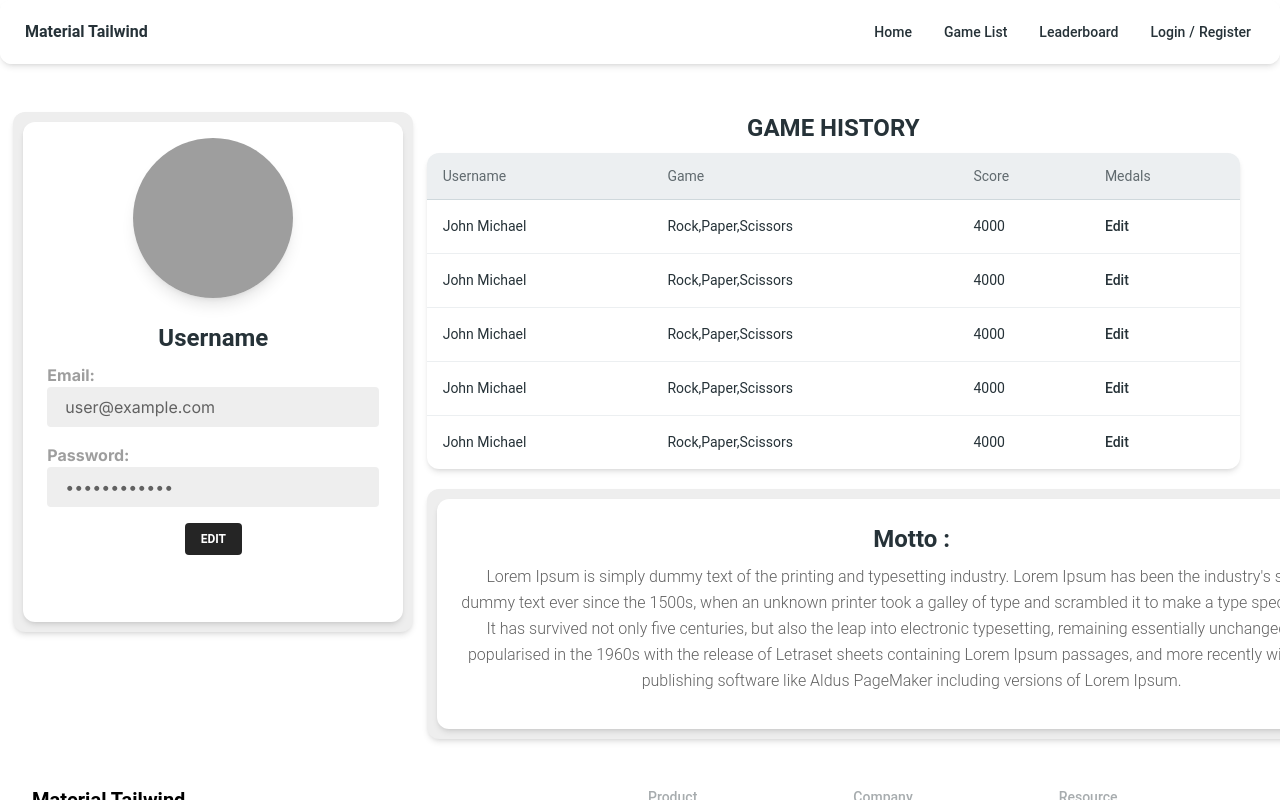
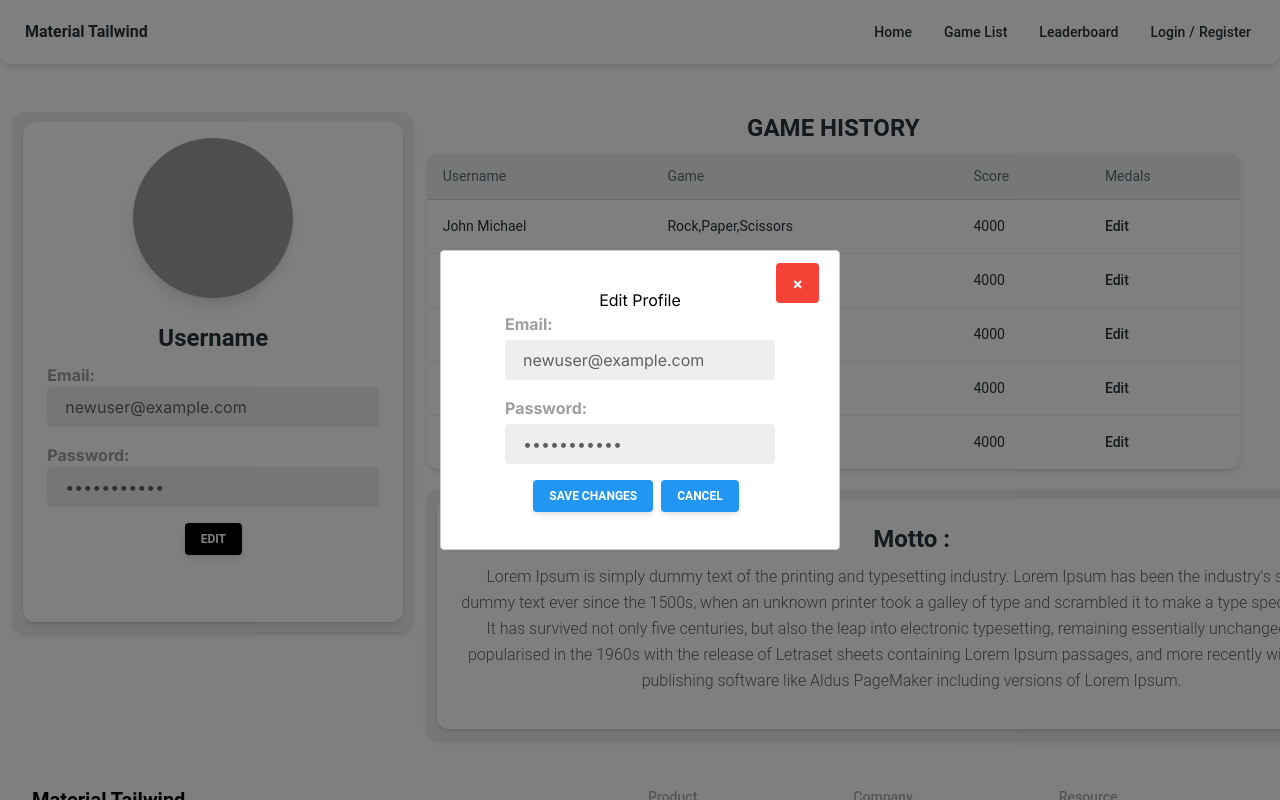
Before and after one commit to FSW33-Team2/Challenge-10-Frontend, a Next.js app: page /profile in a window 1280 px wide. Both pictures are taken after a click on the button "EDIT". Shown: the top 800 px of the page. Built offline with nearby package versions, Linux system fonts and the light colour scheme; grey boxes are pictures that could not be loaded.

Commit message:
tambahan edit page

```diff
--- a/package.json
+++ b/package.json
@@ -26,6 +26,7 @@
     "postcss": "^8.4.28",
     "react": "18.2.0",
     "react-dom": "18.2.0",
+    "react-modal": "^3.16.1",
     "react-redux": "^8.1.2",
     "react-router-dom": "^6.15.0",
     "tailwindcss": "3.3.3"
--- a/src/components/Profile/Profile.jsx
+++ b/src/components/Profile/Profile.jsx
@@ -8,11 +8,15 @@ import {
   Button,
 } from "@material-tailwind/react";
 import React, { useState } from 'react';
+import Modal from "react-modal";
 
 export function ProfileCard() {
 
   const [email, setEmail] = useState('user@example.com');
   const [password, setPassword] = useState('yourpassword');
+  const initialData = { email: 'user@example.com', password: 'yourpassword' };
+  const [formData, setFormData] = useState(initialData);
+  const [isModalOpen, setIsModalOpen] = useState(false);
 
   const handleEmailChange = (event) => {
     setEmail(event.target.value);
@@ -23,12 +27,49 @@ export function ProfileCard() {
   };
 
   const handleEditButtonClick = () => {
-    // Implement logic to update email and password on server or wherever needed
-    console.log('Editing...');
-    console.log('New Email:', email);
-    console.log('New Password:', password);
-    // You can make API calls, update state, or perform any other actions here
+    // Simulasikan pengambilan data pengguna dari database
+    const userDataFromDatabase = {
+      email: 'newuser@example.com',
+      password: 'newpassword',
+    };
+
+    // Kemudian set data yang diterima dari database ke state
+    setEmail(userDataFromDatabase.email);
+    setPassword(userDataFromDatabase.password);
+
+    // Setelah itu, buka modal
+    setIsModalOpen(true);
   };
+
+  const handleModalClose = () => {
+    setIsModalOpen(false);
+  };
+
+  const handleModalCancel = () => {
+    const confirmCancel = window.confirm(
+      "Apakah Anda yakin ingin membatalkan perubahan? Data akan kembali ke data awal."
+    );
+
+    if (confirmCancel) {
+      // Kembalikan data ke data awal
+      setEmail(initialData.email);
+      setPassword(initialData.password);
+
+      // Tutup modal setelah mengonfirmasi pembatalan
+      setIsModalOpen(false);
+    }
+  };
+
+  const handleSaveChanges = () => {
+    // Implementasikan logika penyimpanan perubahan di sini
+    console.log("Saving changes...");
+    console.log("New Email:", email);
+    console.log("New Password:", password);
+
+    // Setelah menyimpan perubahan, tutup modal
+    setIsModalOpen(false);
+  };
+
 const TABLE_HEAD = ["Username", "Game", "Score", "Medals"];
 
 const TABLE_ROWS = [
@@ -81,7 +122,6 @@ const TABLE_ROWS = [
               id="email"
               name="email"
               value={email}
-              onChange={handleEmailChange}
               class="bg-gray-200 appearance-none border-2 border-gray-200 rounded w-full py-2 px-4 text-gray-700 leading-tight focus:outline-none focus:bg-white focus:border-purple-500"
               />
               </div>
@@ -92,7 +132,6 @@ const TABLE_ROWS = [
                  id="password"
                 name="password"
                 value={password}
-                onChange={handlePasswordChange}
                 class="bg-gray-200 appearance-none border-2 border-gray-200 rounded w-full py-2 px-4 text-gray-700 leading-tight focus:outline-none focus:bg-white focus:border-purple-500"
                 />
                 </div>
@@ -194,6 +233,66 @@ const TABLE_ROWS = [
     </Card>
       </div>
       </div>
+       {/* Modal */}
+       <Modal
+        isOpen={isModalOpen}
+        onRequestClose={handleModalClose}
+        contentLabel="Edit Profile Modal"
+        style={{
+          overlay: {
+            backgroundColor: "rgba(0, 0, 0, 0.5)",
+          },
+          content: {
+            maxWidth: "400px",
+            maxHeight: "300px",
+            margin: "auto",
+            padding: "20px",
+            display: "flex",
+            flexDirection: "column",
+            alignItems: "center",
+            justifyContent: "center",
+          },
+        }}
+      >
+        <button
+        className="absoulte absolute top-3 right-3 bg-red-500 hover:bg-red-700 text-white font-bold py-2 px-4 rounded mr-2"
+        onClick={handleModalClose}
+        >
+          &times;
+        </button>
+        <h2>Edit Profile</h2>
+        <div class="mb-4">
+          <label for="email" class="block text-gray-500 font-bold mb-1">Email:</label>
+          <input
+          type="email"
+          id="email"
+          name="email"
+          value={email}
+          onChange={handleEmailChange}
+          class="bg-gray-200 appearance-none border-2 border-gray-200 rounded w-full py-2 px-4 text-gray-700 leading-tight focus:outline-none focus:bg-white focus:border-purple-500"
+          />
+        </div>
+
+        <div class="mb-4">
+          <label for="password" class="block text-gray-500 font-bold mb-1">Password:</label>
+          <input
+          type="password"
+          id="password"
+          name="password"
+          value={password}
+          onChange={handlePasswordChange}
+          class="bg-gray-200 appearance-none border-2 border-gray-200 rounded w-full py-2 px-4 text-gray-700 leading-tight focus:outline-none focus:bg-white focus:border-purple-500"
+          />
+        </div>
+        <div className="flex">
+          <Button
+          className="bg-blue-500 hover:bg-blue-700 text-white font-bold py-2 px-4 rounded mr-2"
+          onClick={handleSaveChanges}>Save Changes</Button>
+          <Button
+          className="bg-blue-500 hover:bg-blue-700 text-white font-bold py-2 px-4 rounded mr-2"
+          onClick={handleModalCancel}>Cancel</Button>
+        </div>
+      </Modal>
     </div>
   );
 }
```
Also changed, not shown: 1 other file (tests, documents, lock files or other folders).
